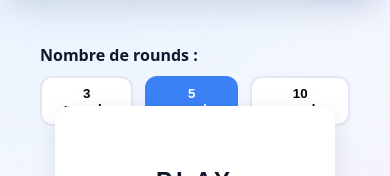
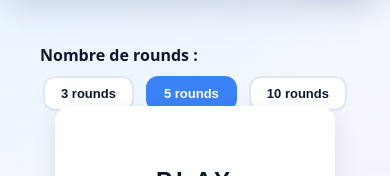
Before and after one commit to goramNo/Blocks, a website: page index.html in a window 390 px wide. Shown: the part 256-432 px from the top of the page. Drawn offline with nearby package versions, Linux system fonts and the light colour scheme; files that its build step writes are made by us from their sources; no server answers.

Commit message:
Fix: Resolve rounds buttons overlap on mobile

```diff
--- a/index.html
+++ b/index.html
@@ -7,9 +7,17 @@
   <link rel="stylesheet" href="style.css" />
   <style>
     /* ✨ Zoom uniquement sur l'écran de jeu */
-    #screen-game {
-      zoom: 0.85;
-    }
+    /* Dans le <style> de index.html */
+#screen-game {
+  zoom: 1; /* Normal par défaut */
+}
+
+/* Zoom uniquement sur desktop */
+@media (min-width: 1024px) {
+  #screen-game {
+    zoom: 0.85;
+  }
+}
 
     /* Animation de fond pour le canvas */
     @keyframes float {
@@ -140,34 +148,9 @@
     <div id="rounds-select" style="margin-top: 20px;">
       <label style="display: block; margin-bottom: 10px; font-weight: 600; color: #0f172a;">Nombre de rounds :</label>
       <div style="display: flex; gap: 12px; justify-content: center;">
-        <button class="round-btn" data-rounds="3" style="
-          padding: 8px 20px;
-          border-radius: 12px;
-          border: 2px solid #e2e8f0;
-          background: white;
-          cursor: pointer;
-          font-weight: 600;
-          transition: all 0.2s ease;
-        ">3 rounds</button>
-        <button class="round-btn active" data-rounds="5" style="
-          padding: 8px 20px;
-          border-radius: 12px;
-          border: 2px solid #3b82f6;
-          background: #3b82f6;
-          color: white;
-          cursor: pointer;
-          font-weight: 600;
-          transition: all 0.2s ease;
-        ">5 rounds</button>
-        <button class="round-btn" data-rounds="10" style="
-          padding: 8px 20px;
-          border-radius: 12px;
-          border: 2px solid #e2e8f0;
-          background: white;
-          cursor: pointer;
-          font-weight: 600;
-          transition: all 0.2s ease;
-        ">10 rounds</button>
+       <button class="round-btn" data-rounds="3">3 rounds</button>
+        <button class="round-btn active" data-rounds="5">5 rounds</button>
+        <button class="round-btn" data-rounds="10">10 rounds</button>
       </div>
     </div>
   </div>
--- a/style.css
+++ b/style.css
@@ -543,3 +543,53 @@ body::before {
   min-height: 18px;
   color: var(--text-soft);
 }
+/* Fix pour les boutons de rounds */
+#rounds-select {
+  margin-top: 20px;
+  width: 100%;
+  max-width: 500px;
+  margin-left: auto;
+  margin-right: auto;
+}
+
+#rounds-select > div {
+  display: flex;
+  gap: 12px;
+  justify-content: center;
+  flex-wrap: wrap; /* Permet le wrap sur petits écrans */
+}
+
+.round-btn {
+  padding: 10px 24px !important;
+  border-radius: 12px !important;
+  border: 2px solid #e2e8f0 !important;
+  background: white !important;
+  color: #0f172a !important;
+  cursor: pointer !important;
+  font-weight: 600 !important;
+  font-size: 14px !important;
+  transition: all 0.2s ease !important;
+  white-space: nowrap; /* Empêche le texte de se casser */
+  min-width: 90px;
+  text-align: center;
+}
+
+.round-btn.active {
+  border: 2px solid #3b82f6 !important;
+  background: #3b82f6 !important;
+  color: white !important;
+}
+
+.round-btn:hover {
+  transform: translateY(-2px);
+  box-shadow: 0 4px 12px rgba(0, 0, 0, 0.1);
+}
+
+/* Responsive pour mobile */
+@media (max-width: 600px) {
+  .round-btn {
+    padding: 8px 16px !important;
+    font-size: 13px !important;
+    min-width: 80px;
+  }
+}
```
